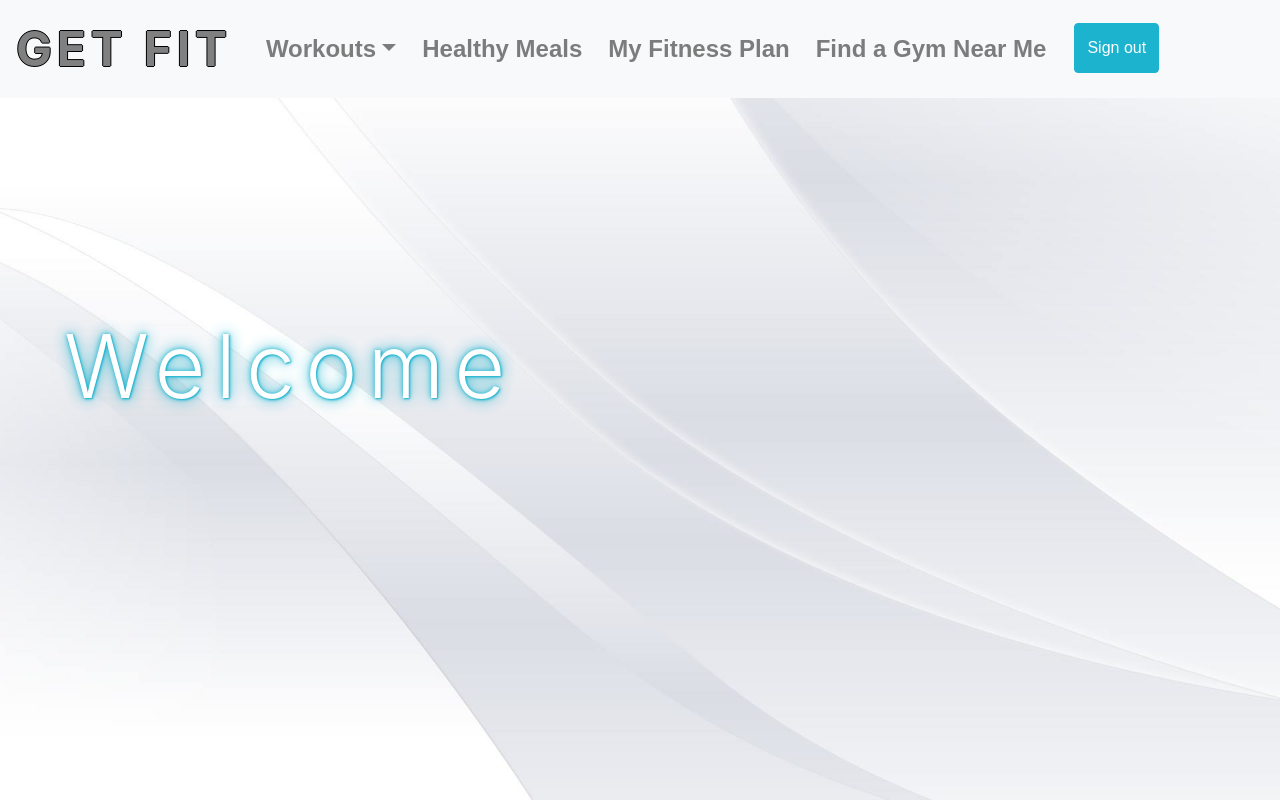
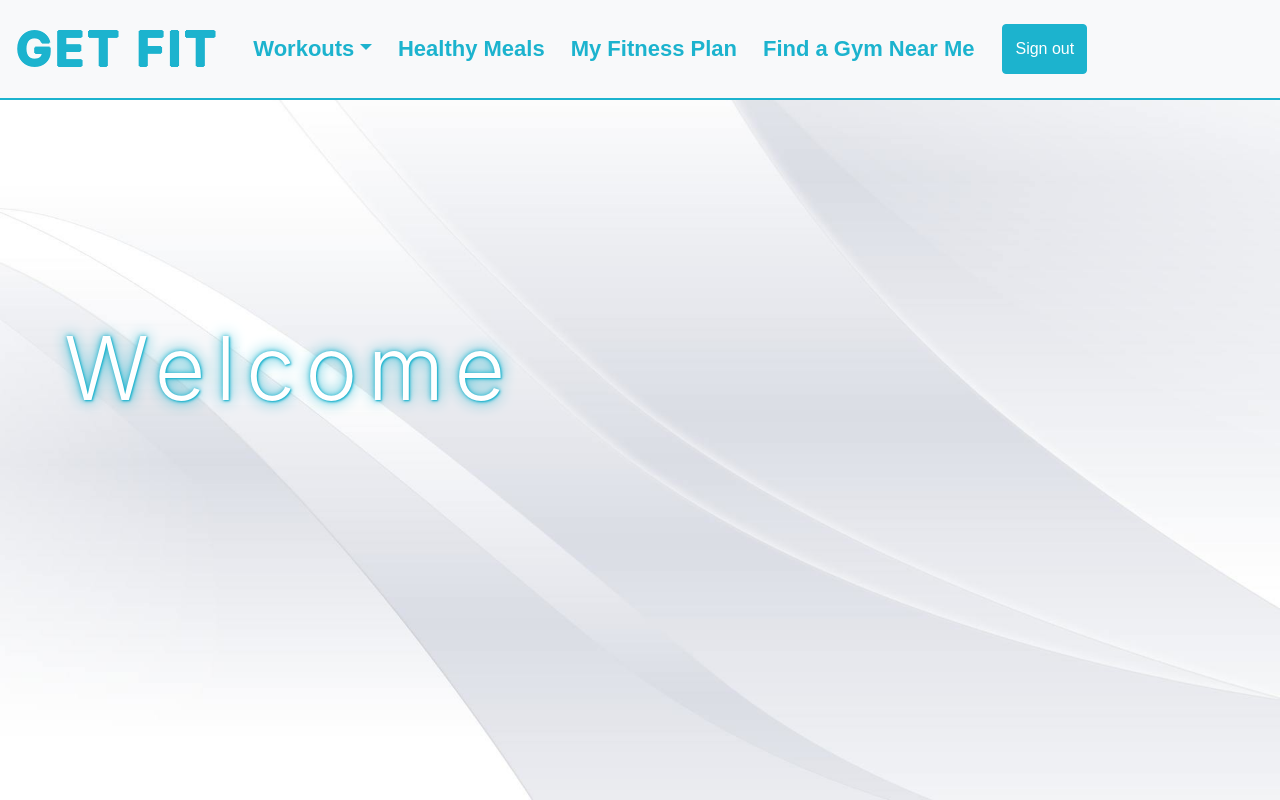
Before and after one commit to SatvirSinghPDX/fitness-app, a plain HTML site: page index.html in a window 1280 px wide. Drawn offline with nearby package versions, Linux system fonts and the light colour scheme; no server answers.

Commit message:
styling nav bar

```diff
--- a/index.css
+++ b/index.css
@@ -146,6 +146,23 @@ button {
     border-color: rgb(28, 179, 206);
 }
 
-.navbar-light.navbar-nav.nav-link {
+.navbar.navbar-expand-lg.navbar-light.bg-light a {
+    color: rgb(28, 179, 206);
+    font-size: 22px;
+}
+
+#logo.navbar-brand {
+    color: rgb(28, 179, 206);
+    font-size: 3em;
+    text-shadow: -1px 0 rgb(28, 179, 206), 0 1px rgb(28, 179, 206), 1px 0 rgb(28, 179, 206), 0 -1px rgb(28, 179, 206);
+    font-weight: bold;
+    letter-spacing: 3px;
+}
+
+.navbar.navbar-expand-lg.navbar-light.bg-light  {
+    border-bottom: 2px solid rgb(28, 179, 206);
+}
+
+#dropdown-item {
     color: rgb(28, 179, 206);
 }
--- a/index.html
+++ b/index.html
@@ -19,7 +19,7 @@
 
 <body>
   <nav class="navbar navbar-expand-lg navbar-light bg-light">
-    <a class="navbar-brand" href="index.html" style="color: gray; font-size: 3em; font-weight: bold;">GET FIT</a>
+    <a id="logo" class="navbar-brand" href="index.html">GET FIT</a>
     <button class="navbar-toggler" type="button" data-toggle="collapse" data-target="#navbarSupportedContent"
       aria-controls="navbarSupportedContent" aria-expanded="false" aria-label="Toggle navigation">
       <span class="navbar-toggler-icon"></span>
```
Also changed, not shown: Abs.html (+1 -1 lines), Arms.html (+1 -1 lines), Back.html (+1 -1 lines), Calves.html (+1 -1 lines), Chest.html (+1 -1 lines), Legs.html (+1 -1 lines), Shoulders.html (+1 -1 lines), calender.html (+1 -1 lines), food.html (+1 -1 lines), map.html (+1 -1 lines).
